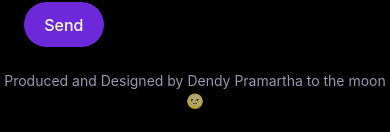
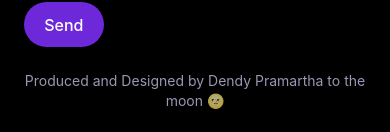
Before and after one commit to JoyB00/portofolio-website, a React (Vite) app: page /contact in a window 390 px wide. Shown: the part 923-1055 px from the top of the page. Built offline with nearby package versions, Linux system fonts and the light colour scheme.

Commit message:
update footer padding on contact page

```diff
--- a/src/page/Contact/MainContact.jsx
+++ b/src/page/Contact/MainContact.jsx
@@ -19,7 +19,9 @@ export default function MainContact() {
           <div className="flex-1 px-6 pb-6">
             <Contact />
           </div>
-          <Footer />
+          <div className="px-6 lg:px-24">
+            <Footer />
+          </div>
         </div>
       </div>
     </div>
```
